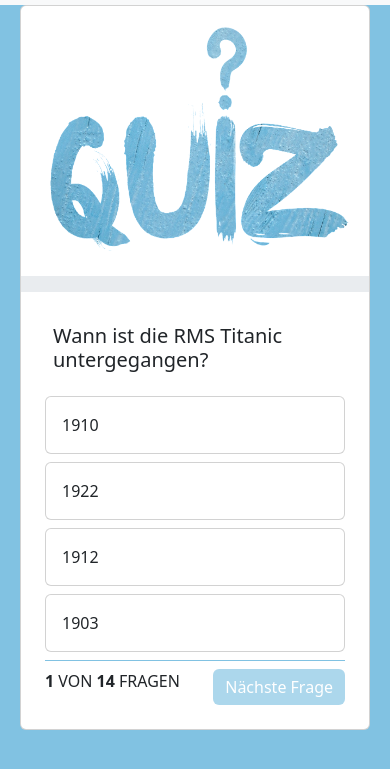
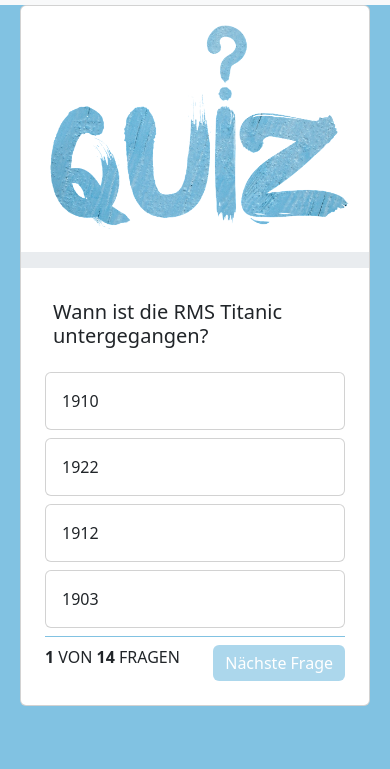
Before and after one commit to NicolausFeldtmann/QuizApp, a plain HTML site: page index.html in a window 390 px wide. Shown: the part 45-814 px from the top of the page. Drawn offline with nearby package versions, Linux system fonts and the light colour scheme.

Commit message:
fianlMobileFix

```diff
--- a/style.css
+++ b/style.css
@@ -71,9 +71,6 @@
 }
 
 @media (max-width: 530px) {
-    .card-img-top{
-        height: 270px;
-    }
 
     .container{
         min-height: 0;
```
